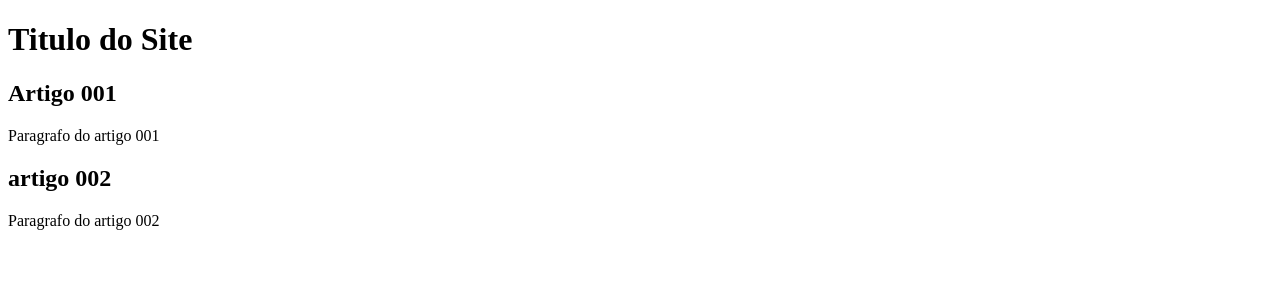
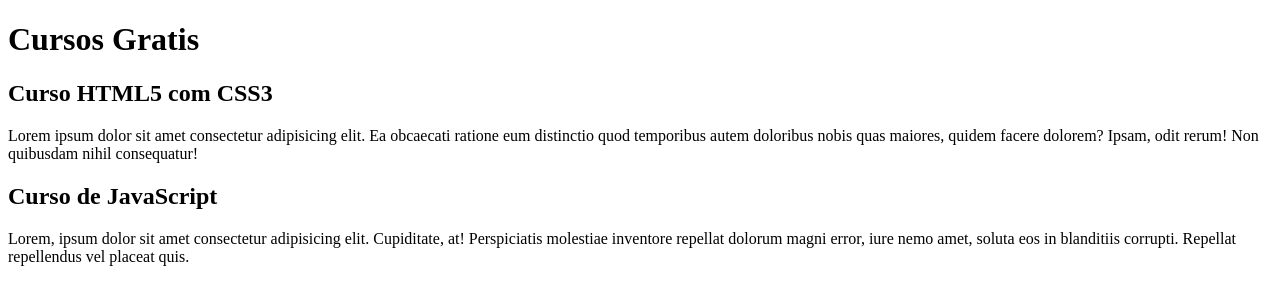
Before and after one commit to ViniciusVitorinoSantos/Projeto-Site-Git-Github-tst, a plain HTML site: page index.html in a window 1280 px wide. Drawn offline with Linux system fonts and the light colour scheme.

Commit message:
comecei a escrever o conteúdo

```diff
--- a/index.html
+++ b/index.html
@@ -8,15 +8,15 @@
 <body>
     <main>
         <header>
-            <h1>Titulo do Site</h1>
+            <h1>Cursos Gratis</h1>
         </header>
         <article>
-            <h2>Artigo 001</h2>
-            <p>Paragrafo do artigo 001</p>
+            <h2>Curso HTML5 com CSS3</h2>
+            <p>Lorem ipsum dolor sit amet consectetur adipisicing elit. Ea obcaecati ratione eum distinctio quod temporibus autem doloribus nobis quas maiores, quidem facere dolorem? Ipsam, odit rerum! Non quibusdam nihil consequatur!</p>
         </article>
         <article>
-            <h2>artigo 002</h2>
-            <p>Paragrafo do artigo 002</p>
+            <h2>Curso de JavaScript</h2>
+            <p>Lorem, ipsum dolor sit amet consectetur adipisicing elit. Cupiditate, at! Perspiciatis molestiae inventore repellat dolorum magni error, iure nemo amet, soluta eos in blanditiis corrupti. Repellat repellendus vel placeat quis.</p>
         </article>
     </main>
 </body>
```
